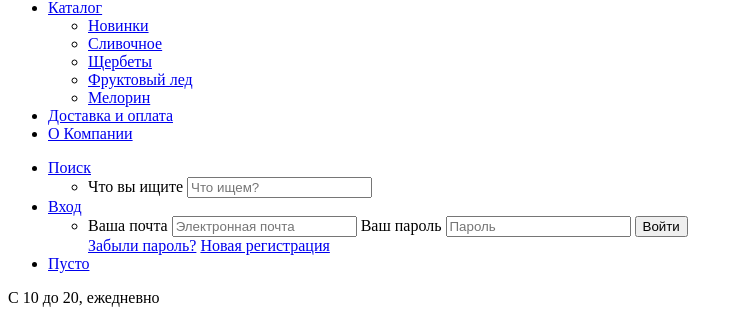
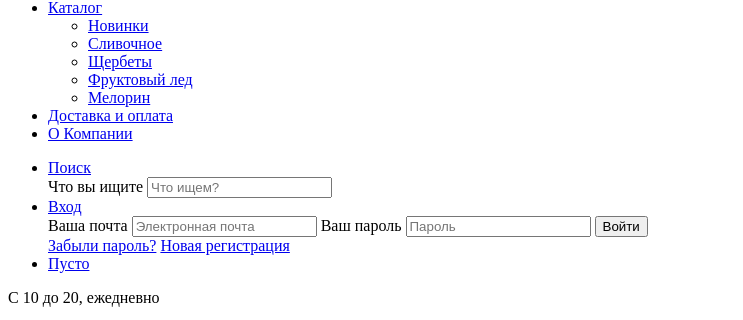
Before and after one commit to Sklv3o/977285-gllacy-24, a plain HTML site: page index.html in a window 1280 px wide. Shown: the part 93-413 px from the top of the page, without its empty margins (0-743 px from the left). Drawn offline with Linux system fonts and the light colour scheme.

Commit message:
Правки и доп задание

```diff
--- a/index.html
+++ b/index.html
@@ -27,19 +27,16 @@
             </nav>
             <ul class="user-menu">
                 <li><a href=#>Поиск</a>
-                    <ul class="popup search-popup">
-                        <li>
+                    <div class="popup search-popup">
                         <form method="post" action="https://echo.htmlacademy.ru">
                             <label for="search" class="visually-hidden">Что вы ищите</label>
                             <input type="search" placeholder="Что ищем?" id="search">
                         </form>
-                        </li>
-                    </ul>
+                    </div>
                 </li>
                 <li>
                     <a href=#>Вход</a>
-                    <ul class="popup enter-popup">
-                        <li>
+                    <div class="popup enter-popup">
                         <form method="post" action="https://echo.htmlacademy.ru">
                             <label for="login" class="visually-hidden">Ваша почта</label>
                             <input type="email" name="email" placeholder="Электронная почта" id="login">
@@ -49,8 +46,7 @@
                         </form>
                         <a href="#" class="enter-popup-password">Забыли пароль?</a>
                         <a href="#" class="enter-popup-new">Новая регистрация</a>
-                        </li>
-                    </ul>
+                    </div>
                 </li>
                 <li><a href=#>Пусто</a></li>
             </ul>
```
Also changed, not shown: creamy.html (+2 -8 lines). Lines whose indentation alone changed are shown as unchanged.
